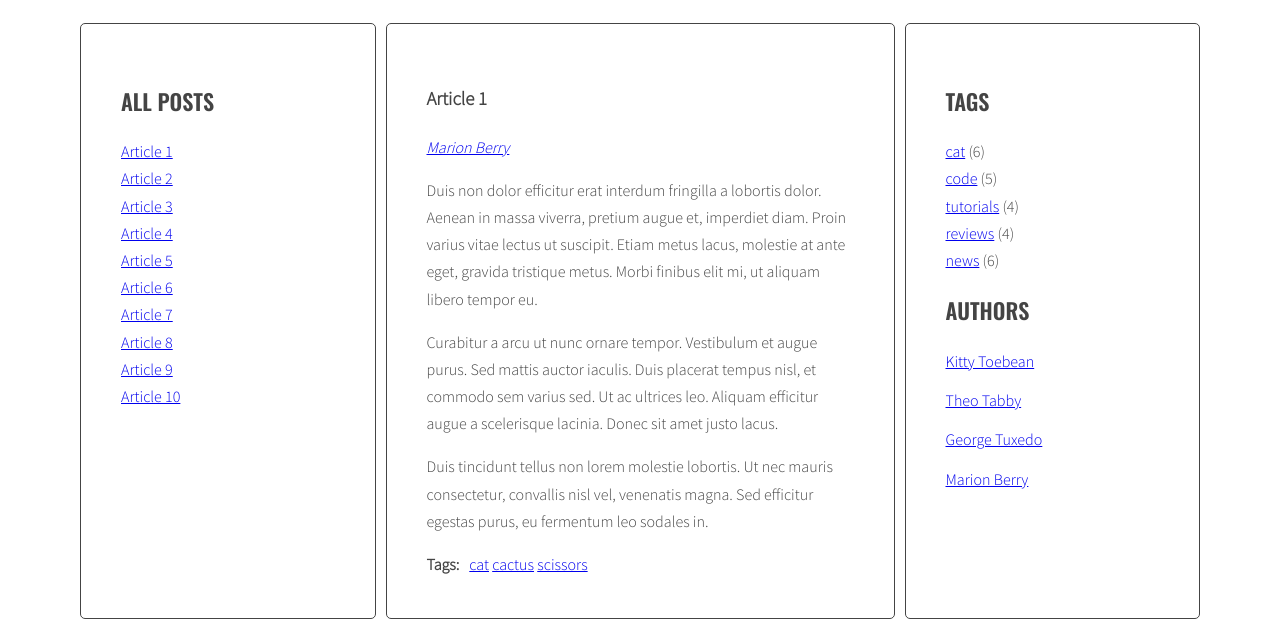
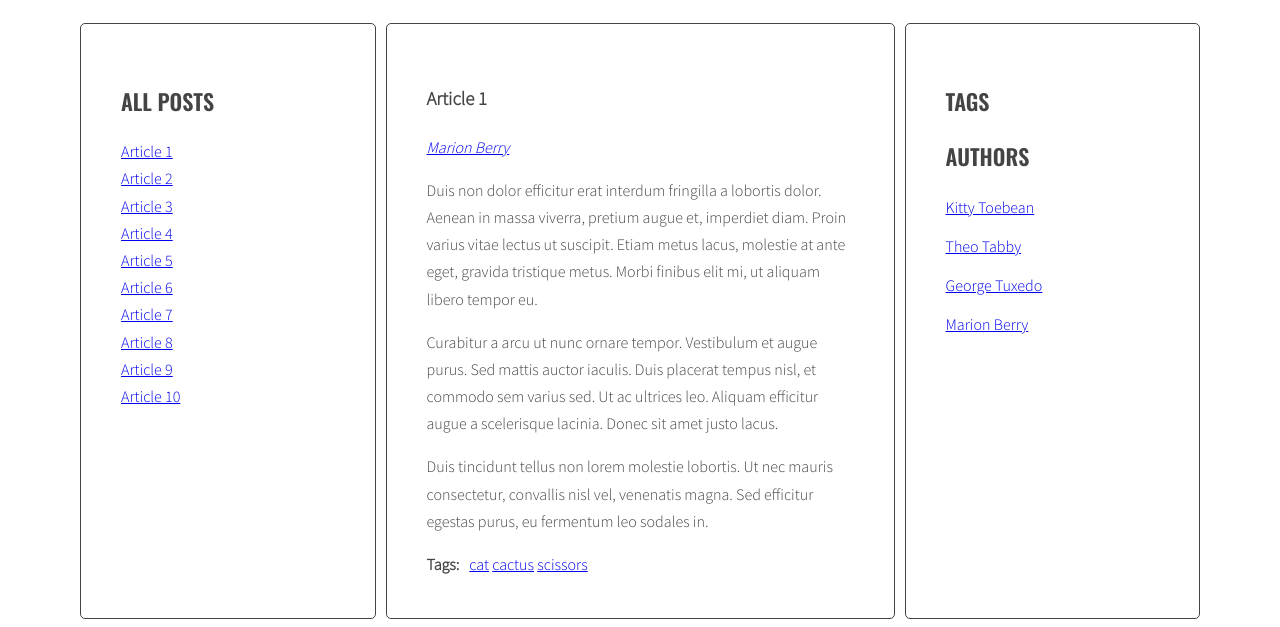
Before and after one commit to kowalskimaciej/javascript-blog, a website: page index.html in a window 1280 px wide. Shown: the part 220-847 px from the top of the page. Drawn offline with nearby package versions, Linux system fonts and the light colour scheme.

Commit message:
delete list tags (html)

```diff
--- a/index.html
+++ b/index.html
@@ -180,11 +180,11 @@
           <aside class="sidebar">
             <h2 class="section-title">Tags</h2>
             <ul class="list tags">
-              <li><a href="#">cat</a> <span>(6)</span></li>
+              <!-- <li><a href="#">design</a> <span>(6)</span></li>
               <li><a href="#">code</a> <span>(5)</span></li>
               <li><a href="#">tutorials</a> <span>(4)</span></li>
               <li><a href="#">reviews</a> <span>(4)</span></li>
-              <li><a href="#">news</a> <span>(6)</span></li>
+              <li><a href="#">news</a> <span>(6)</span></li> -->
             </ul>
             <h2 class="section-title">Authors</h2>
             <ul class="list authors">
```
